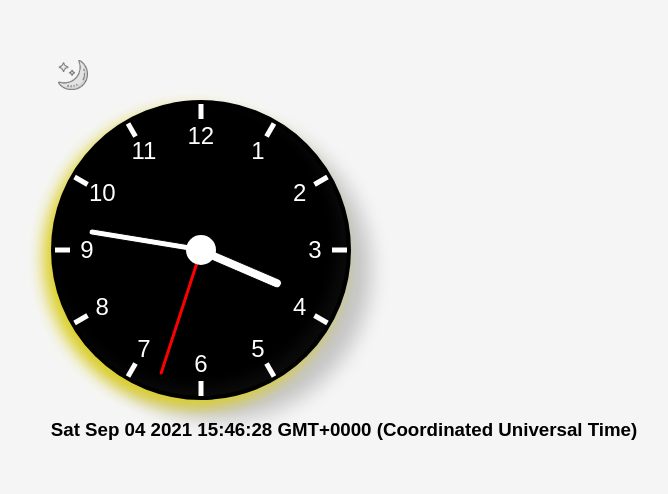
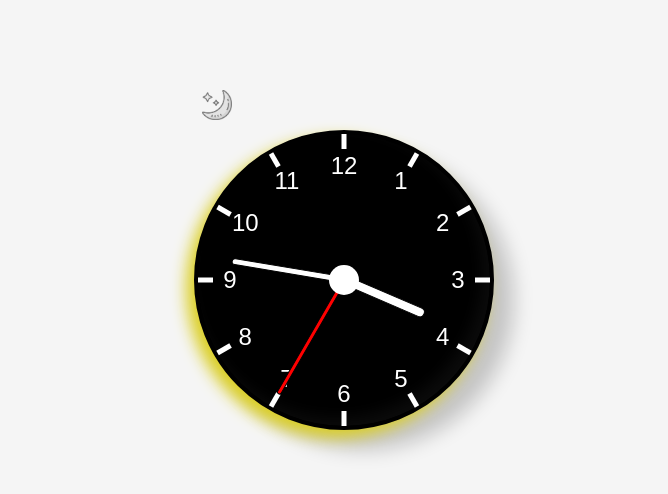
Before and after one commit to chrisclarkedev/react_clock, a React (Create React App) app: page / in a window 1280 px wide. Shown: the part 152-646 px from the top of the page, without its empty margins (296-964 px from the left). Built offline with nearby package versions, Linux system fonts and the light colour scheme.

Commit message:
readme additions

```diff
--- a/src/App.js
+++ b/src/App.js
@@ -47,7 +47,7 @@ class App extends Component {
             minutesTimer={minutesTimer}
             hoursTimer={hoursTimer}
           />
-          <CurrentTime />
+          {/* <CurrentTime /> */}
         </div>
       </>
     );
```
Also changed, not shown: src/App.css (+0 -16 lines), 1 other file (tests, documents, lock files or other folders).
